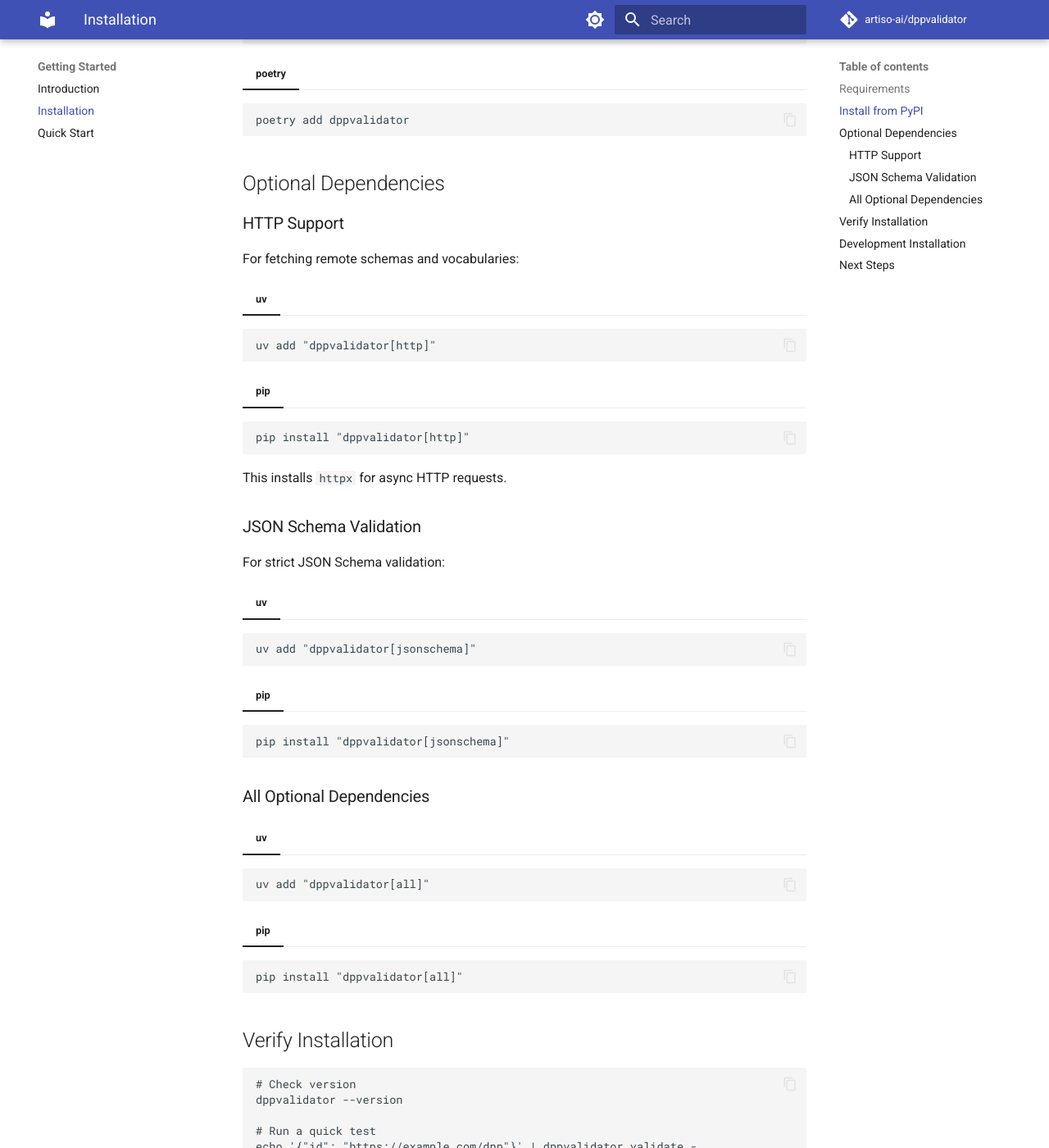
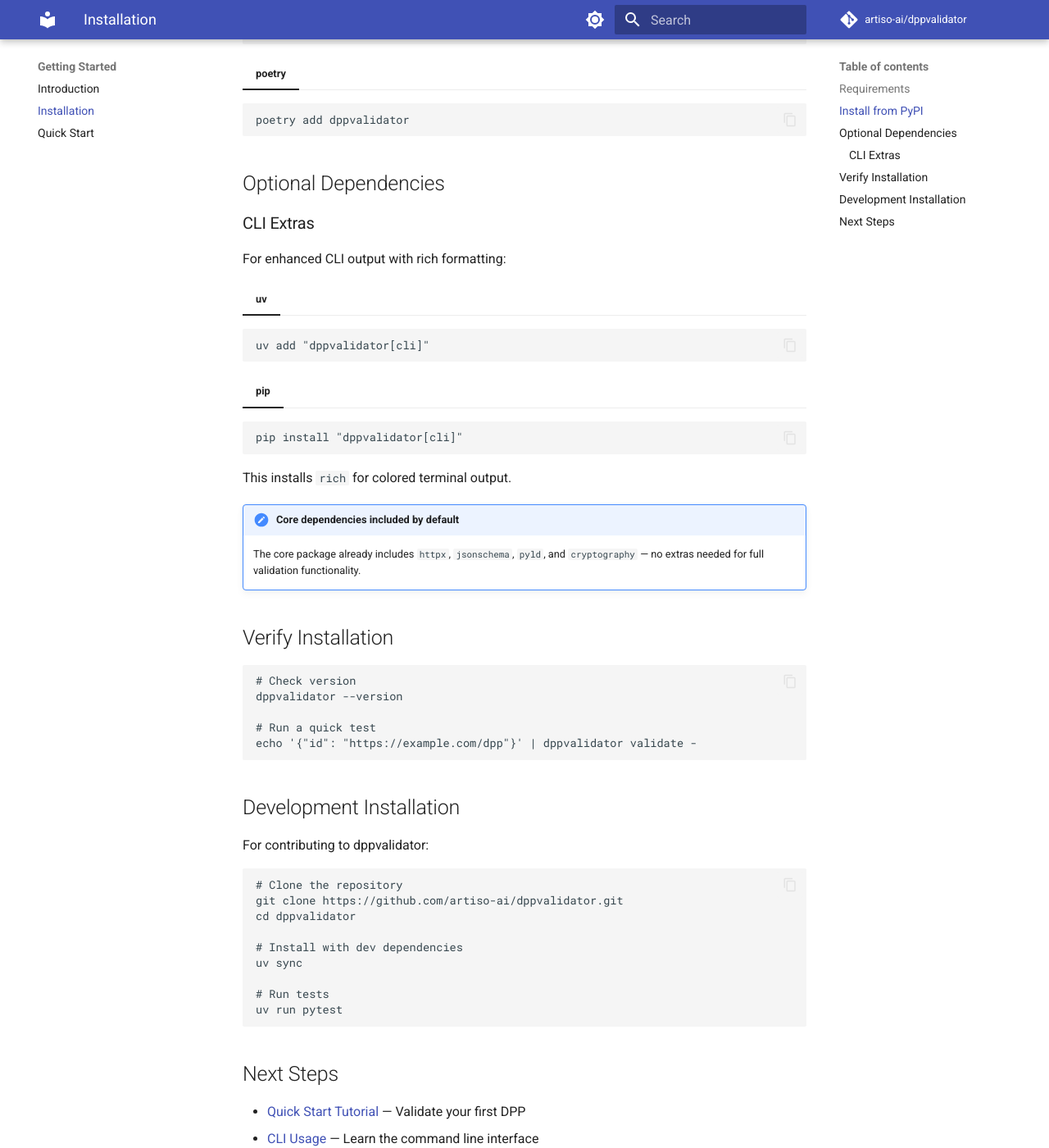
Before and after one commit to sumeshyess/dppvalidator, an MkDocs documentation site: the page built from docs/getting-started/installation.md, in a window 1280 px wide and 1400 px high, scrolled down 584 px. Shown: the whole window at 82% size. Built offline with MkDocs 1.6.1 and Material for MkDocs 9.7.7, drawn with Linux system fonts in a browser that asks for light colours; comment, search, counter and statistics services are not loaded.

Commit message:
docs: replace non-existent [all] extra with [cli] in installation docs

````diff
--- a/README.md
+++ b/README.md
@@ -47,8 +47,8 @@ uv add dppvalidator
 # Using pip
 pip install dppvalidator
 
-# With optional dependencies
-pip install dppvalidator[all]  # Includes jsonschema + httpx
+# With CLI extras (rich formatting)
+pip install dppvalidator[cli]
 ```
 
 **Requirements:** Python 3.10+
--- a/docs/getting-started/installation.md
+++ b/docs/getting-started/installation.md
@@ -33,59 +33,26 @@ poetry add dppvalidator
 
 ## Optional Dependencies
 
-### HTTP Support
+### CLI Extras
 
-For fetching remote schemas and vocabularies:
+For enhanced CLI output with rich formatting:
 
 === "uv"
 
 ```
-
-uv add "dppvalidator[http]"
-
+uv add "dppvalidator[cli]"
 ```
 
 === "pip"
 
 ```
-pip install "dppvalidator[http]"
+pip install "dppvalidator[cli]"
 ```
 
-This installs `httpx` for async HTTP requests.
+This installs `rich` for colored terminal output.
 
-### JSON Schema Validation
-
-For strict JSON Schema validation:
-
-=== "uv"
-
-```
-uv add "dppvalidator[jsonschema]"
-```
-
-=== "pip"
-
-```
-pip install "dppvalidator[jsonschema]"
-```
-
-### All Optional Dependencies
-
-=== "uv"
-
-```
-
-uv add "dppvalidator[all]"
-
-```
-
-=== "pip"
-
-```
-
-pip install "dppvalidator[all]"
-
-```
+!!! note "Core dependencies included by default"
+    The core package already includes `httpx`, `jsonschema`, `pyld`, and `cryptography` — no extras needed for full validation functionality.
 
 ## Verify Installation
 
````
Also changed, not shown: docs/llms-ctx.txt (+4 -3 lines), llms-ctx.txt (+4 -3 lines), 1 other file.
